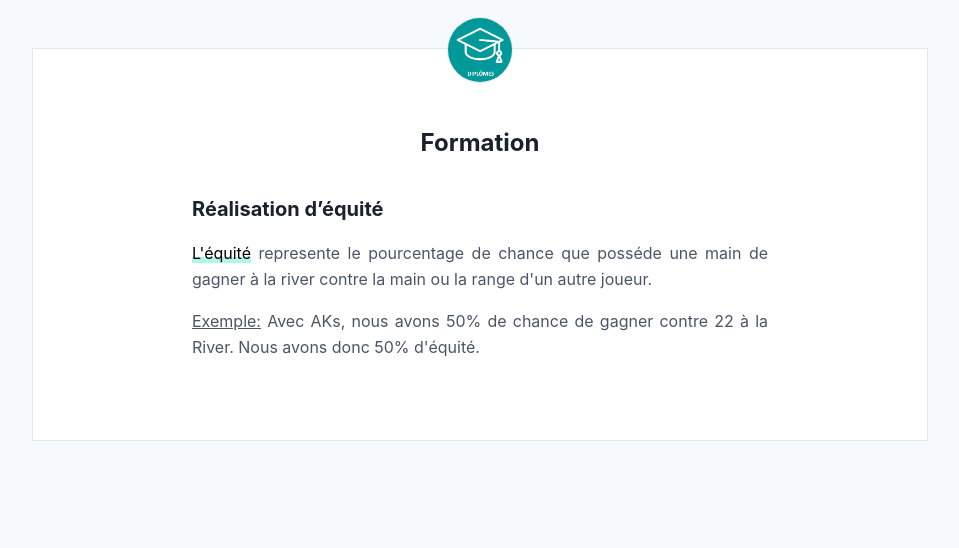
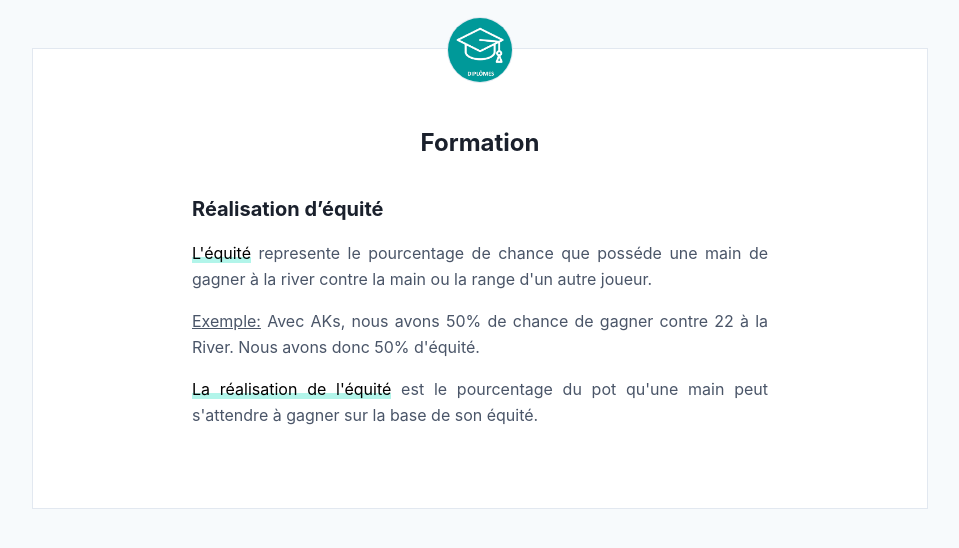
Before and after one commit to greglejeune/blog, a Jekyll site: the page built from _posts/2020-03-03-masterclass.md, in a window 1280 px wide. Shown: the top 548 px of the page, without its empty margins (160-1119 px from the left). Built offline with Jekyll 4.4.1, drawn with Linux system fonts in a browser that asks for light colours.

Commit message:
Update 2020-03-03-masterclass.md

```diff
--- a/_posts/2020-03-03-masterclass.md
+++ b/_posts/2020-03-03-masterclass.md
@@ -11,4 +11,7 @@ categories: poker
     <span>L'équité</span> represente le pourcentage de chance que posséde une main de gagner à la river contre la main ou la range d'un autre joueur.
   </p>
   <p><u>Exemple:</u> Avec AKs, nous avons 50% de chance de gagner contre 22 à la River. Nous avons donc 50% d'équité.</p>
+  <p>
+    <span>La réalisation de l'équité</span> est le pourcentage du pot qu'une main peut s'attendre à gagner sur la base de son équité.
+  </p>
 </div>
```
